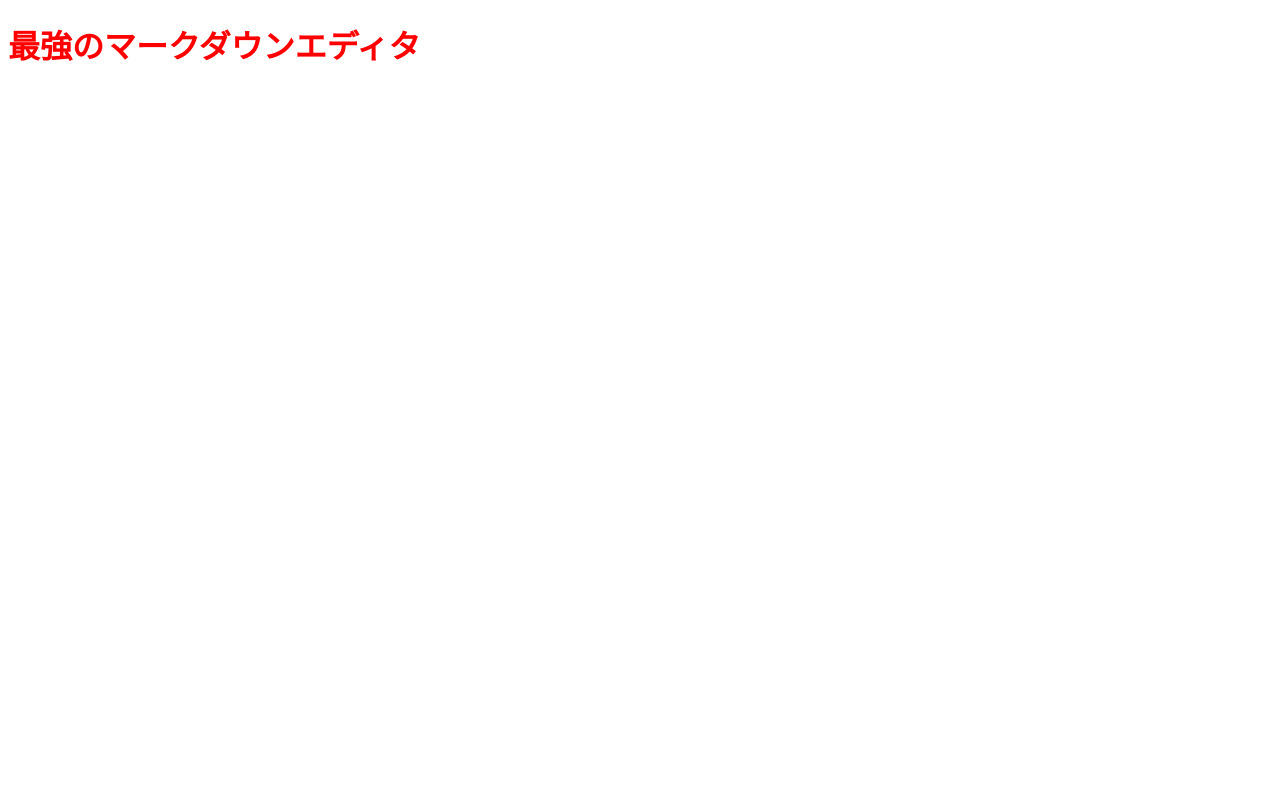
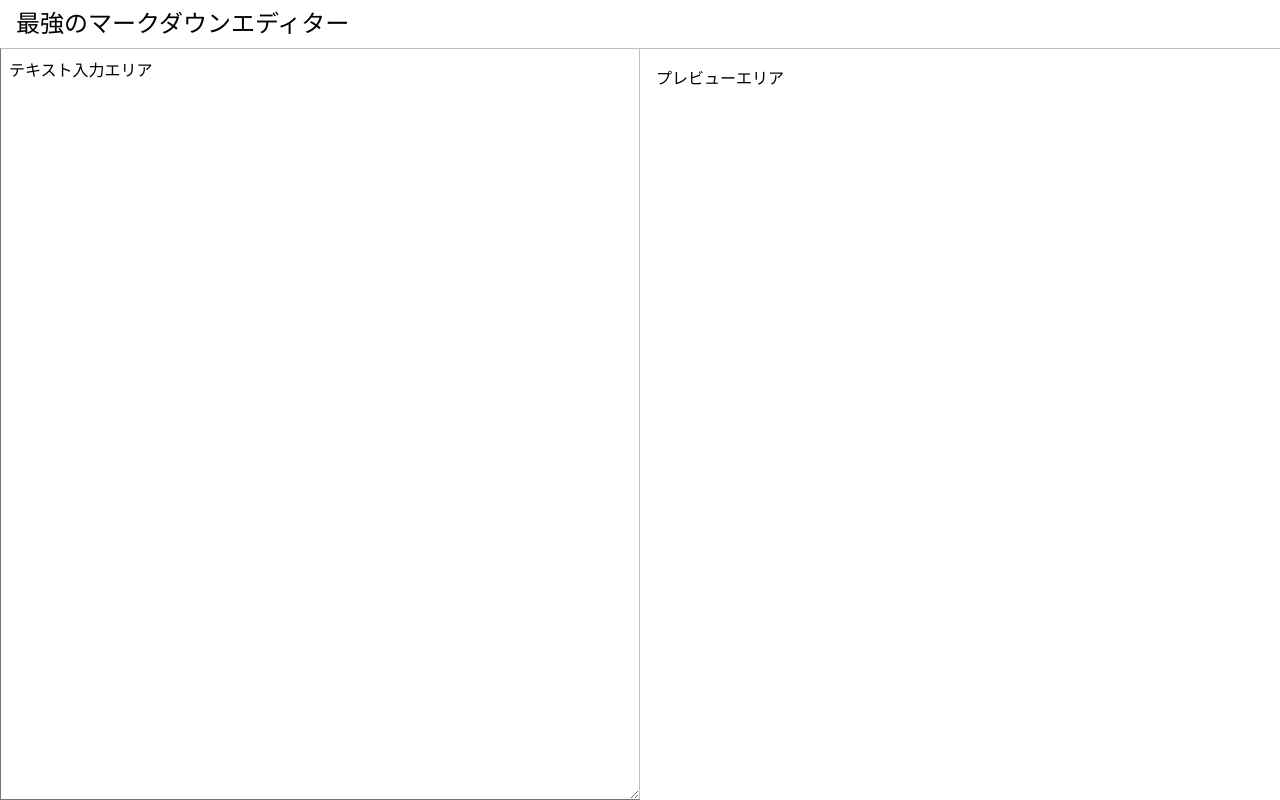
Before and after one commit to yukiHaga/react-markdown, a React app: page / in a window 1280 px wide. Built offline with nearby package versions, Linux system fonts and the light colour scheme.

Commit message:
Add: グローバルスタイルとエディターページを作成した

```diff
--- a/src/index.tsx
+++ b/src/index.tsx
@@ -1,10 +1,28 @@
 import * as React from "react";
 import { render } from "react-dom";
-import styled from "styled-components";
+import { Editor } from "./pages/editor";
+import { createGlobalStyle } from "styled-components";
 
-const Header = styled.h1`
-  color: red;
+// styled-componentsのcreateGlobalStyleを使って、
+// ページ全体に適用できるスタイルを定義しています。
+// widthとheightは初期状態だと、コンテンツに対して指定される
+// 以下のように設定することで、widthとheightにpaddingとborderが含まれる
+// widthとheightが固定されている場合、
+// paddingとborderがでかくなるごとに、中のcontentが小さくなる。
+// 「*」は、すべての要素にスタイルを適用する全称セレクタです
+const GlobalStyle = createGlobalStyle`
+  body * {
+    box-sizing: border-box;
+  }
 `;
 
-const Main = <Header>最強のマークダウンエディタ</Header>;
+// styled-componentsのグローバルスタイルを適用させるためには、
+// createGlobalStyleで作ったGlobalStyleを、
+// リアクトツリーの最上位のコンポーネントの中にGlobalStyleを書く
+const Main = (
+  <>
+    <GlobalStyle />
+    <Editor />
+  </>
+);
 render(Main, document.getElementById("app"));
--- /dev/null
+++ b/src/pages/editor.tsx
@@ -0,0 +1,58 @@
+import * as React from "react";
+import styled from "styled-components";
+
+const Header = styled.header`
+  font-size: 1.5rem;
+  height: 2rem;
+  left: 0;
+  line-height: 2rem;
+  padding: 0.5rem 1rem;
+  position: fixed;
+  right: 0;
+  top: 0;
+`;
+
+const Wrapper = styled.div`
+  bottom: 0;
+  left: 0;
+  position: fixed;
+  right: 0;
+  top: 3rem;
+`;
+
+// position: absoluteにして位置をずらしている
+// 本来は、親要素にposition: relativeを指定しないとダメ
+const TextArea = styled.textarea`
+  border-right: 1px solid silver;
+  border-top: 1px solid silver;
+  bottom: 0;
+  font-size: 1rem;
+  left: 0;
+  padding: 0.5rem;
+  position: absolute;
+  top: 0;
+  width: 50vw;
+`;
+
+const Preview = styled.div`
+  border-top: 1px solid silver;
+  bottom: 0;
+  overflow-y: scroll;
+  padding: 1rem;
+  position: absolute;
+  right: 0;
+  top: 0;
+  width: 50vw;
+`;
+
+export const Editor = (): JSX.Element => {
+  return (
+    <>
+      <Header>最強のマークダウンエディター</Header>
+      <Wrapper>
+        <TextArea value="テキスト入力エリア" />
+        <Preview>プレビューエリア</Preview>
+      </Wrapper>
+    </>
+  );
+};
```
